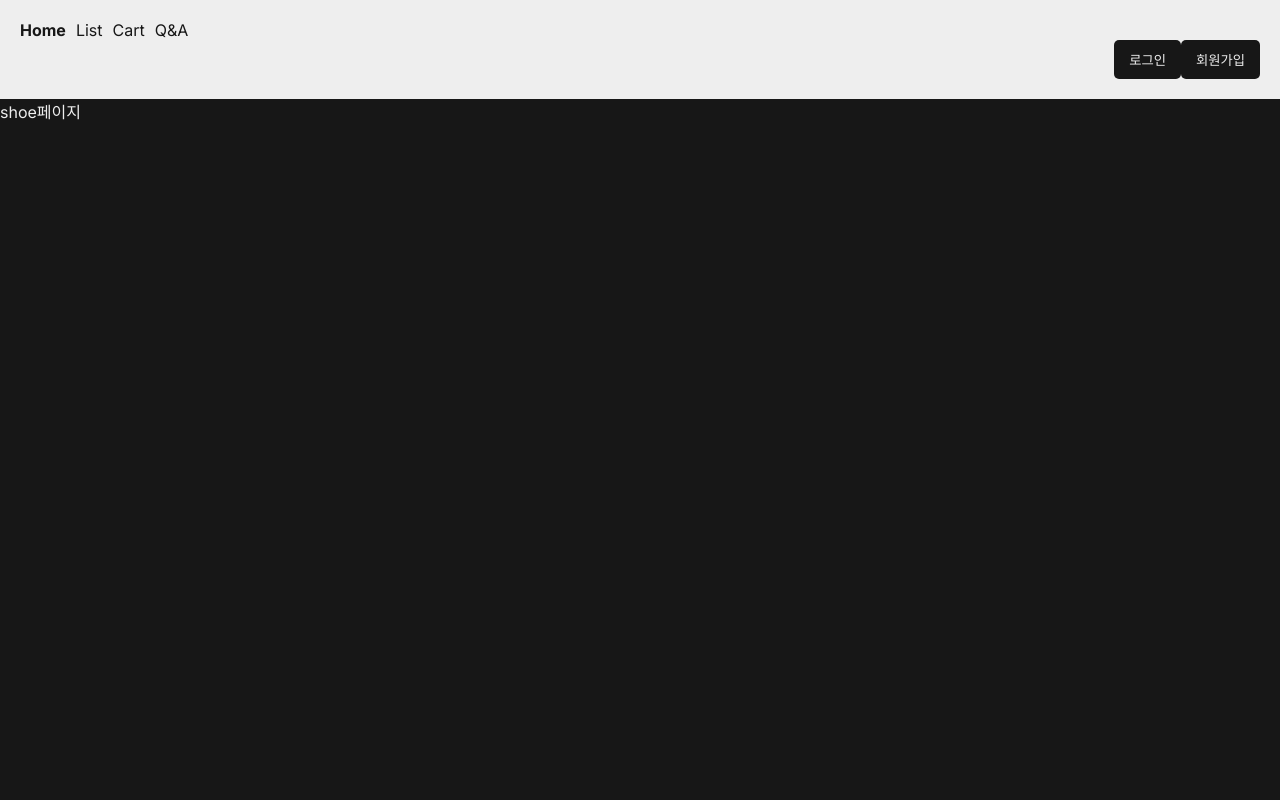
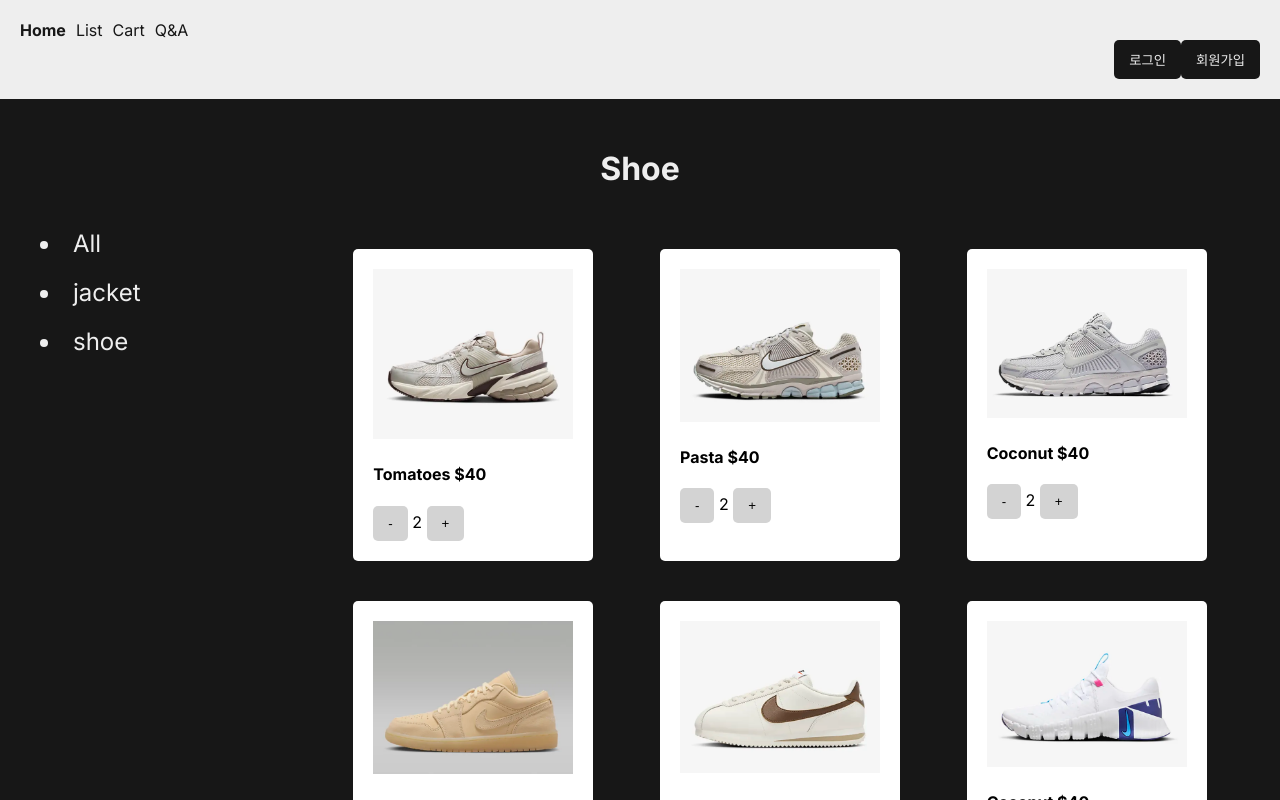
Before and after one commit to mongzii/next-M-market, a Next.js app: page /list/shoe in a window 1280 px wide. Shown: the top 800 px of the page. Built offline with nearby package versions, Linux system fonts and the light colour scheme; no server answers.

Commit message:
feat: shoe페이지생성

```diff
--- a/app/list/shoe/page.js
+++ b/app/list/shoe/page.js
@@ -1,3 +1,61 @@
+"use client";
+
+import ListLeft from "@/app/ListLeft";
+import { useState } from "react";
+
 export default function ShoePage() {
-  return <div>shoe페이지</div>;
+  let 상품 = [
+    "Tomatoes",
+    "Pasta",
+    "Coconut",
+    "Tomatoes",
+    "Pasta",
+    "Coconut",
+    "Tomatoes",
+    "Pasta",
+    "Coconut",
+  ];
+  let [수량, 수량변경] = useState([2, 2, 2, 2, 2, 2, 2, 1, 1]);
+
+  return (
+    <div>
+      <h1 className="title">Shoe</h1>
+      <div className="merchandise">
+        <div className="list-left">
+          <ListLeft />
+        </div>
+        <div className="list-right">
+          <div className="goods">
+            {상품.map((a, i) => {
+              return (
+                <div className="food" key={i}>
+                  <img src={`/shoe${i + 1}.png`} className="food-img" />
+                  <h4>{상품[i]} $40</h4>
+                  <button
+                    onClick={() => {
+                      let minuscopy = [...수량];
+                      minuscopy[i]--;
+                      수량변경(minuscopy);
+                    }}
+                  >
+                    -
+                  </button>
+                  <span> {수량[i]} </span>
+                  <button
+                    onClick={() => {
+                      let copy = [...수량];
+                      copy[i]++;
+                      수량변경(copy);
+                    }}
+                  >
+                    +
+                  </button>
+                </div>
+              );
+            })}
+          </div>
+        </div>
+      </div>
+    </div>
+  );
 }
```
